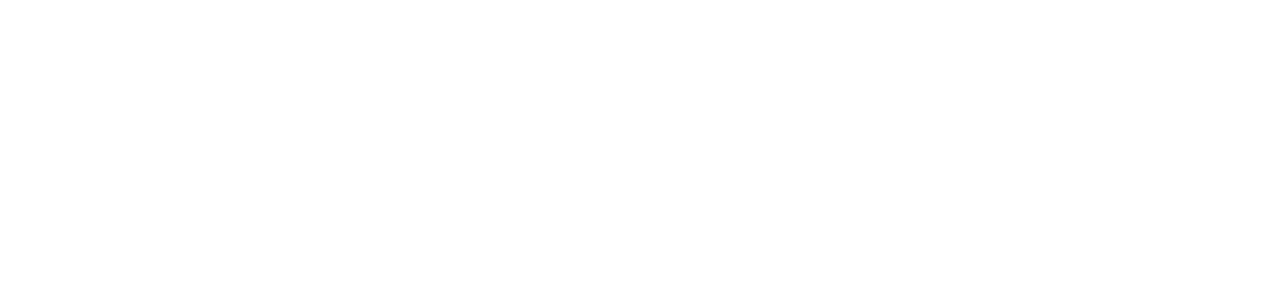
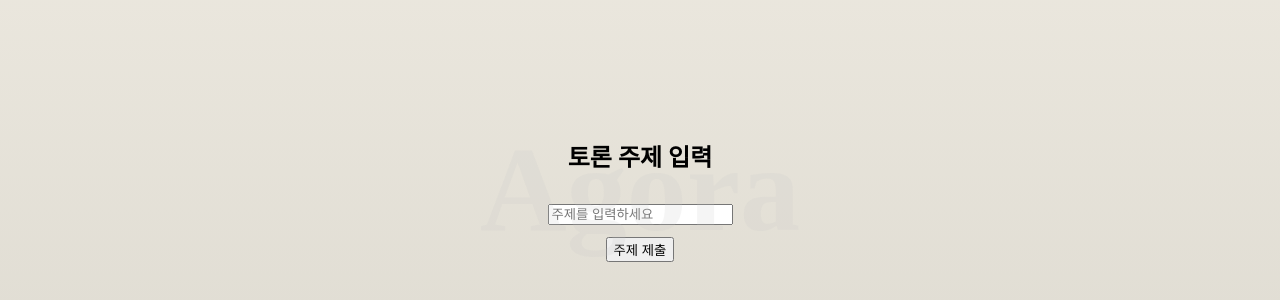
Before and after one commit to Juesonghyeon/Agora-frontend, a React app: page /game/1 in a window 1280 px wide. Before the commit this address had no page. Shown: the part 210-510 px from the top of the page. Built offline with nearby package versions, Linux system fonts and the light colour scheme; the HTML template or start-up script is replaced by a standard one.

Commit message:
Feat:commit

```diff
--- a/src/pages/debateroom/ingame/InGame.jsx
+++ b/src/pages/debateroom/ingame/InGame.jsx
@@ -1,9 +1,171 @@
-import React from 'react'
+/** @jsxImportSource @emotion/react */
+import React, { useState } from "react";
+import * as s from "./styles";
 
-function InGame() {
+/* ================= 토론 단계 정의 ================= */
+const PHASES = [
+  "TOPIC_SELECT",
+
+  "TEAM1_CLAIM",
+  "TEAM2_CLAIM",
+
+  "REPRESENTATIVE_VOTE",
+
+  "TEAM1_OPENING",
+  "TEAM2_MEETING",
+  "TEAM2_OPENING",
+  "TEAM1_MEETING",
+
+  "TEAM1_ARGUMENT",
+  "TEAM2_MEETING_2",
+  "TEAM2_ARGUMENT",
+  "TEAM1_MEETING_2",
+
+  "TEAM2_REBUTTAL",
+  "TEAM1_DEFENSE",
+  "TEAM1_REBUTTAL",
+  "TEAM2_DEFENSE",
+
+  "JUDGEMENT",
+];
+
+export default function InGame() {
+  const [phaseIndex, setPhaseIndex] = useState(0);
+  const phase = PHASES[phaseIndex];
+
+  const [topic, setTopic] = useState("");
+  const [topicApproved, setTopicApproved] = useState(null);
+
+  const [claims, setClaims] = useState({
+    team1: [],
+    team2: [],
+  });
+
+  const [currentText, setCurrentText] = useState("");
+
+  const isTeam1Turn = phase.includes("TEAM1");
+  const isTeam2Turn = phase.includes("TEAM2");
+
+  /* ================= 단계 이동 ================= */
+  const nextPhase = () => {
+    setCurrentText("");
+    setPhaseIndex((i) => i + 1);
+  };
+
+  /* ================= 주제 제출 (GPT 판단) ================= */
+  const submitTopic = async () => {
+    // 실제로는 GPT 호출
+    const gptResult = "O"; // mock
+
+    if (gptResult === "O") {
+      setTopicApproved(true);
+      nextPhase();
+    } else {
+      setTopicApproved(false);
+    }
+  };
+
+  /* ================= 주장 제출 ================= */
+  const submitClaim = (team) => {
+    if (!currentText.trim()) return;
+
+    setClaims((prev) => ({
+      ...prev,
+      [team]: [...prev[team], currentText],
+    }));
+
+    nextPhase();
+  };
+
+  /* ================= GEMINI 판별 ================= */
+  const judgeDebate = async () => {
+    const debatePayload = {
+      topic,
+      team1: claims.team1,
+      team2: claims.team2,
+    };
+
+    console.log("📌 GEMINI 판별 데이터", debatePayload);
+    // 여기서 백엔드로 POST
+  };
+
   return (
-    <div>InGame</div>
-  )
+    <div css={s.container}>
+      <div css={s.logoBg}>Agora</div>
+
+      {/* ================= 주제 선정 ================= */}
+      {phase === "TOPIC_SELECT" && (
+        <div css={s.centerBox}>
+          <h2>토론 주제 입력</h2>
+          <input
+            value={topic}
+            onChange={(e) => setTopic(e.target.value)}
+            placeholder="주제를 입력하세요"
+          />
+          <button onClick={submitTopic}>주제 제출</button>
+
+          {topicApproved === false && (
+            <p css={s.errorText}>부적합한 주제입니다.</p>
+          )}
+        </div>
+      )}
+
+      {/* ================= 토론 화면 ================= */}
+      {phase !== "TOPIC_SELECT" && phase !== "JUDGEMENT" && (
+        <div css={s.splitScreen}>
+          {/* 팀1 */}
+          <div css={s.teamSide(isTeam1Turn)}>
+            <h2>팀 1</h2>
+
+            {isTeam1Turn ? (
+              <div css={s.claimCard}>
+                <textarea
+                  value={currentText}
+                  onChange={(e) => setCurrentText(e.target.value)}
+                  placeholder="팀 1 발언 입력"
+                />
+                <button onClick={() => submitClaim("team1")}>
+                  제출
+                </button>
+              </div>
+            ) : (
+              <div css={s.waitingText}>
+                팀2가 자신의 주장을 정하고 있습니다.
+              </div>
+            )}
+          </div>
+
+          {/* 팀2 */}
+          <div css={s.teamSide(isTeam2Turn)}>
+            <h2>팀 2</h2>
+
+            {isTeam2Turn ? (
+              <div css={s.claimCard}>
+                <textarea
+                  value={currentText}
+                  onChange={(e) => setCurrentText(e.target.value)}
+                  placeholder="팀 2 발언 입력"
+                />
+                <button onClick={() => submitClaim("team2")}>
+                  제출
+                </button>
+              </div>
+            ) : (
+              <div css={s.waitingText}>
+                팀1이 자신의 주장을 정하고 있습니다.
+              </div>
+            )}
+          </div>
+        </div>
+      )}
+
+      {/* ================= 판별 ================= */}
+      {phase === "JUDGEMENT" && (
+        <div css={s.centerBox}>
+          <h2>토론 종료</h2>
+          <button onClick={judgeDebate}>AI 판별 요청</button>
+        </div>
+      )}
+    </div>
+  );
 }
-
-export default InGame
--- a/src/pages/debateroom/ingame/styles.js
+++ b/src/pages/debateroom/ingame/styles.js
@@ -1 +1,87 @@
 import { css } from "@emotion/react";
+
+export const container = css`
+  width: 100%;
+  height: 100vh;
+  background: linear-gradient(to bottom, #f0ece3, #d9d6cc);
+  position: relative;
+`;
+
+export const logoBg = css`
+  position: absolute;
+  inset: 0;
+  display: flex;
+  justify-content: center;
+  align-items: center;
+  font-size: 120px;
+  font-weight: 900;
+  color: rgba(200, 200, 200, 0.18);
+  pointer-events: none;   /* ✅ 클릭 완전 무시 */
+  user-select: none;      /* ✅ 드래그 선택 방지 */
+  z-index: 0;             /* ✅ 다른 UI보다 항상 뒤 */
+`;
+
+export const splitScreen = css`
+  display: flex;
+  height: 100%;
+`;
+
+export const teamSide = (active) => css`
+  flex: 1;
+  padding: 48px;
+  display: flex;
+  flex-direction: column;
+  justify-content: center;
+  align-items: center;
+  transition: 0.4s;
+
+  filter: ${active ? "none" : "blur(2px)"};
+  opacity: ${active ? 1 : 0.6};
+`;
+
+export const claimCard = css`
+  width: 80%;
+  background: rgba(250, 245, 235, 0.95);
+  padding: 24px;
+  border-radius: 16px;
+  animation: slide 0.4s ease;
+
+  textarea {
+    width: 100%;
+    height: 160px;
+    border: none;
+    resize: none;
+    background: transparent;
+    font-size: 16px;
+  }
+
+  @keyframes slide {
+    from {
+      transform: translateY(30px);
+      opacity: 0;
+    }
+    to {
+      transform: none;
+      opacity: 1;
+    }
+  }
+`;
+
+export const waitingText = css`
+  font-size: 20px;
+  font-weight: bold;
+  color: #6a5c3a;
+`;
+
+export const centerBox = css`
+  height: 100%;
+  display: flex;
+  flex-direction: column;
+  justify-content: center;
+  align-items: center;
+  gap: 12px;
+`;
+
+export const errorText = css`
+  color: #a33;
+`;
--- a/src/router/MainRouter/MainRouter.jsx
+++ b/src/router/MainRouter/MainRouter.jsx
@@ -6,6 +6,7 @@ import Sidebar from "../../components/sidebar/Sidebar.jsx";
 import React from "react";
 import DebateArena from "../../pages/debateroom/DebateArena.jsx";
 import Login from "../../pages/login/login.jsx";
+import InGame from "../../pages/debateroom/ingame/InGame.jsx";
 
 /**
  * Sidebar + 페이지를 감싸는 Wrapper 컴포넌트
@@ -62,6 +63,8 @@ export default function MainRouter() {
         element={<DebateArena />}
       />
 
+      <Route path="/game/:gameCode" element={<InGame />} />
+
     </Routes>
   );
 }
```
